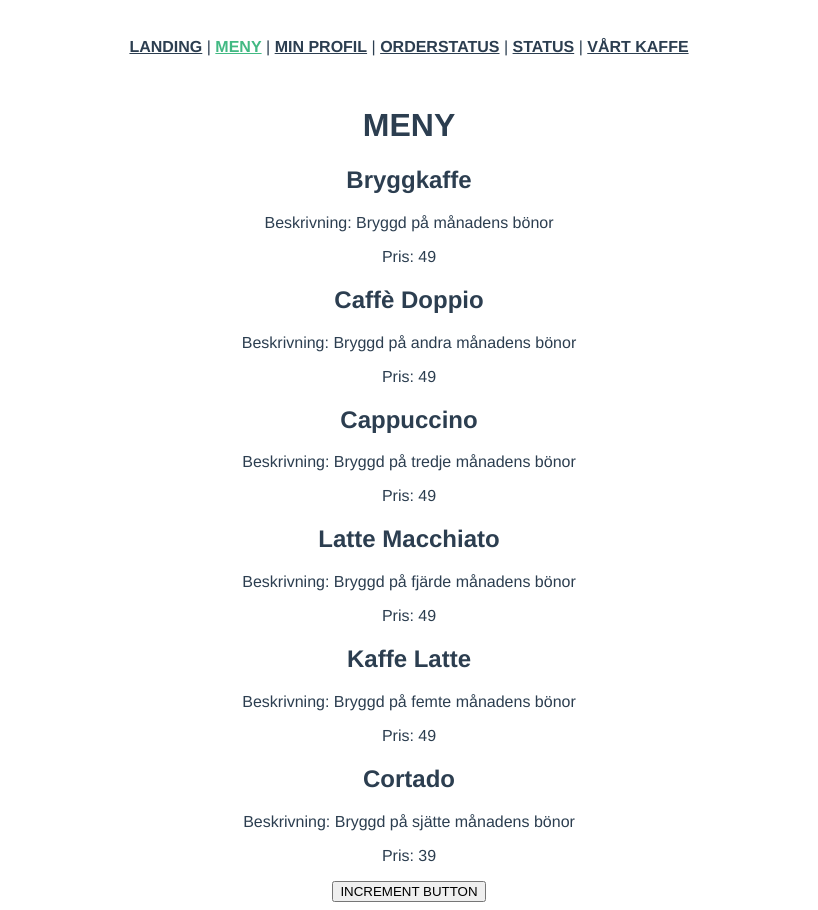
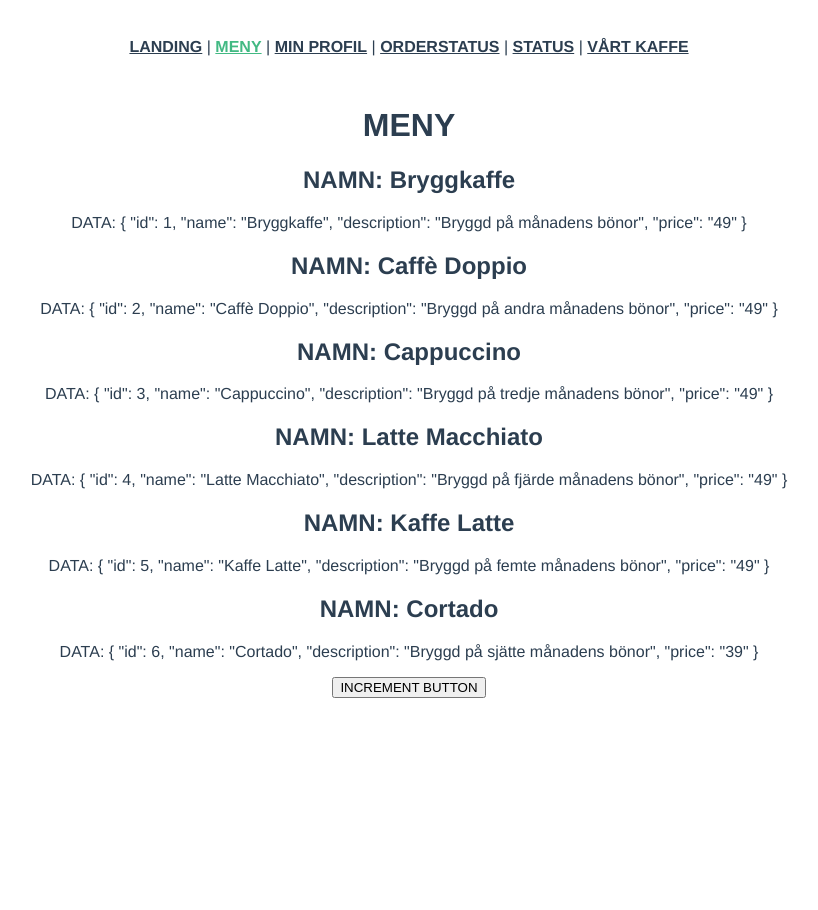
Before and after one commit to annikakubaj/Airbean, a Vue app in the folder airbean-project/: page /meny in a window 1280 px wide. Shown: the whole page, without its empty margins (231-1049 px from the left). After the commit the page ends 800 px from the top, so only its background shows below. Built offline with nearby package versions, Linux system fonts and the light colour scheme.

Commit message:
Lagt till MenuItem

```diff
--- /dev/null
+++ b/airbean-project/src/components/MenuItem.vue
@@ -0,0 +1,30 @@
+<template>
+    <div>
+
+        <!-- Skriver ut datan -->
+        <h2>
+            NAMN: {{menuItemData.name}}
+        </h2>
+        <p>
+            DATA: {{menuItemData}}
+        </p>
+
+
+
+    </div>
+</template>
+
+<script>
+export default {
+    props: [
+
+        // Tar emot datan från MenuList
+        'menuItemData'
+    ]
+
+}
+</script>
+
+<style>
+
+</style>
--- a/airbean-project/src/components/MenuList.vue
+++ b/airbean-project/src/components/MenuList.vue
@@ -3,19 +3,26 @@
 
     <h1>MENY</h1>
 
-    <div v-for="art in articles" :key="art.id">
-      <div v-on:click="doStuff">
-        <h2>{{art.name}}</h2>
-        <p>Beskrivning: {{art.description}}</p>
-        <p>Pris: {{art.price}}</p>
-      </div>
+    <!-- PRINTAR UT MENYN -->
+    <div v-for="art in articles"  v-bind:key="art.id">
+
+        <!-- Wrapper runt MenuItem. Har för mig att v-bind och v-on:click kan krocka annars -->
+        <div v-on:click="doStuff(art)">
+
+            <!-- Skriver in datan i MenuItem, oh skriver ut MenuItem -->
+            <MenuItem v-bind:menuItemData="art" />
+        </div>
     </div>
 
     <button v-on:click="increment">INCREMENT BUTTON</button>
+
   </div>
 </template>
 
 <script>
+
+import MenuItem from '@/components/MenuItem.vue'
+
 export default {
 
   computed: {
@@ -30,10 +37,13 @@ export default {
       this.$store.commit('increment', 10) // Kallar på "Increment" i Store
       console.log(this.$store.state.articles)
     },
-    doStuff: function() {
-      console.log("HEJ") // Lirar
-      console.log(this.atricle.id) // Lirar inte
+    doStuff: function(art) {
+
+      console.log("DET HÄR ÄR MITT ID: " + art.id)
     }
+  },
+  components: {
+      MenuItem
   }
 }
 </script>
```
